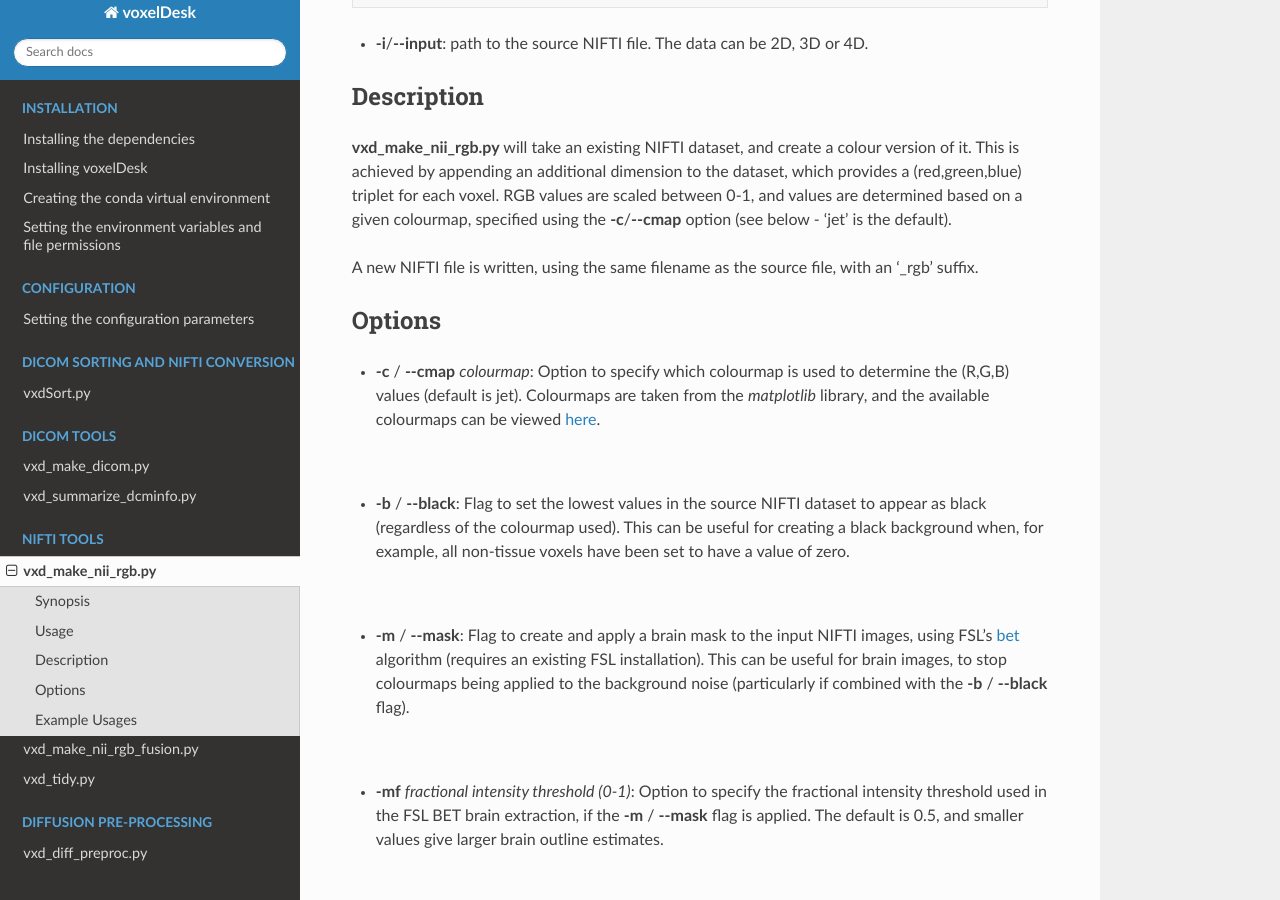
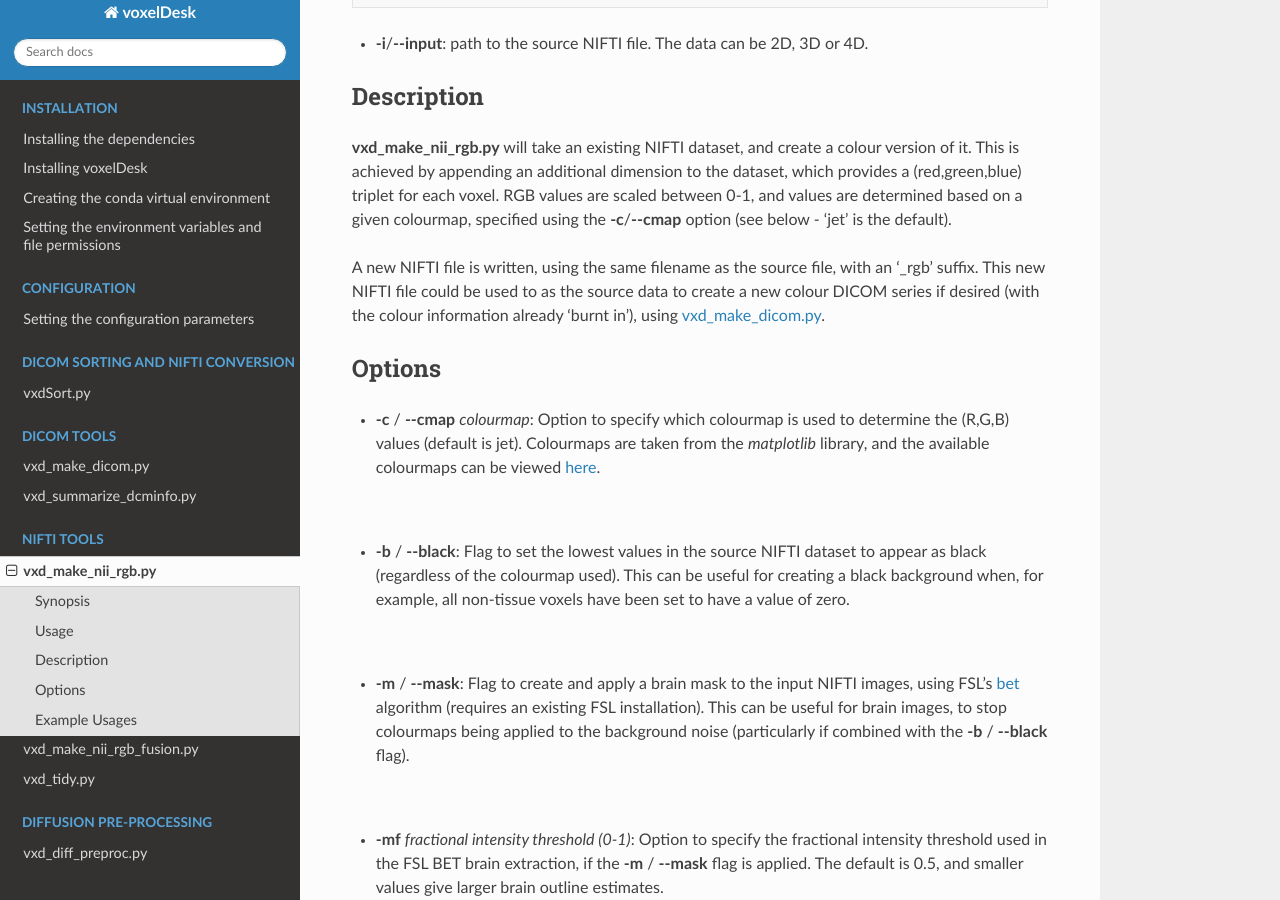
Before and after one commit to patrickhales/voxelDesk, a Sphinx documentation site: the page built from docs/source/vxdNifti/vxd_make_nii_rgb.rst, in a window 1280 px wide and 900 px high, scrolled down 355 px. Built offline with Sphinx 7.4.7 and the Read the Docs theme 2.0.0, drawn with Linux system fonts in a browser that asks for light colours.

Commit message:
Updating docs

```diff
--- a/docs/source/vxdNifti/vxd_make_nii_rgb.rst
+++ b/docs/source/vxdNifti/vxd_make_nii_rgb.rst
@@ -24,7 +24,9 @@ appending an additional dimension to the dataset, which provides a (red,green,bl
 RGB values are scaled between 0-1, and values are determined based on a given colourmap, specified
 using the **-c**/**\--cmap** option (see below - 'jet' is the default).
 
-A new NIFTI file is written, using the same filename as the source file, with an '_rgb' suffix.
+A new NIFTI file is written, using the same filename as the source file, with an '_rgb' suffix. This new NIFTI file could be used to as the
+source data to create a new colour DICOM series if desired (with the colour information already 'burnt in'), using
+:ref:`vxd_make_dicom`.
 
 Options
 ---------
```
